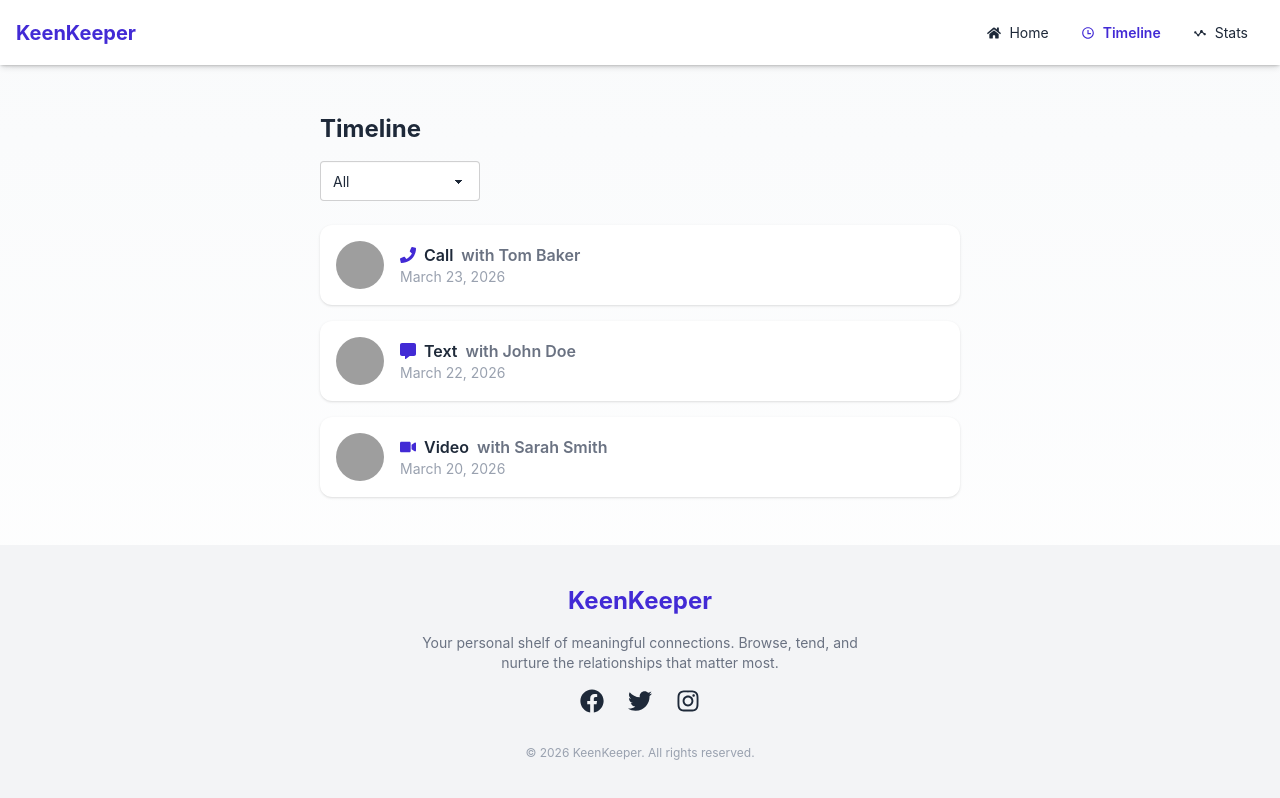
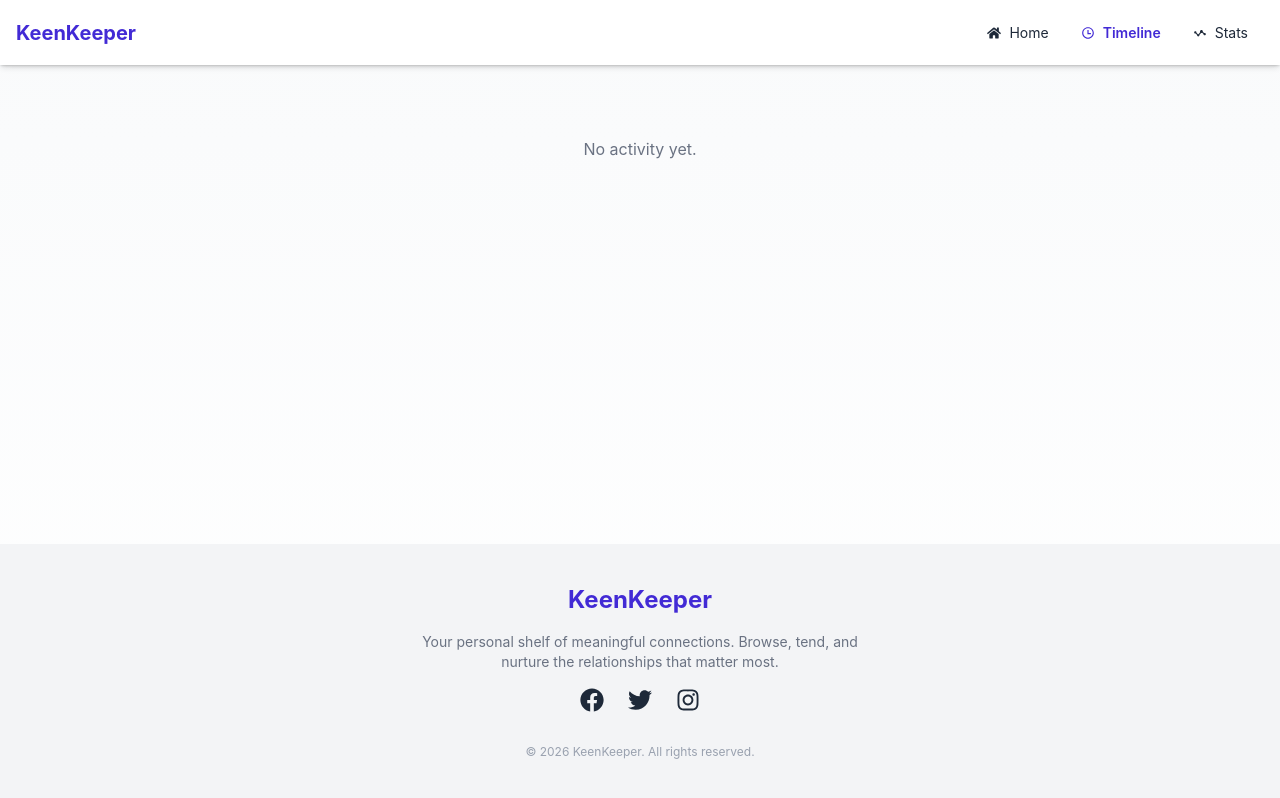
Before and after one commit to mdruhulamins786/Assignment-7-13, a React (Vite) app: page /timeline in a window 1280 px wide. Shown: the top 798 px of the page. Built offline with nearby package versions, Linux system fonts and the light colour scheme; grey boxes are pictures that could not be loaded.

Commit message:
create timeline component and show call, text, video data ui display show

```diff
--- a/src/context-api/FriendContext.jsx
+++ b/src/context-api/FriendContext.jsx
@@ -4,6 +4,7 @@ export const FriendContextApi = createContext();
 
 const FriendContext = ({ children }) => {
   const [friends, setFriends] = useState([]);
+  const [timeline, setTimeline] = useState([]);
 
   useEffect(() => {
     const loadData = async () => {
@@ -20,7 +21,9 @@ const FriendContext = ({ children }) => {
   }, []);
 
   return (
-    <FriendContextApi.Provider value={{ friends, setFriends }}>
+    <FriendContextApi.Provider
+      value={{ friends, setFriends, timeline, setTimeline }}
+    >
       {children}
     </FriendContextApi.Provider>
   );
--- a/src/pages/Timeline.jsx
+++ b/src/pages/Timeline.jsx
@@ -1,96 +1,62 @@
-import { useState } from "react";
+import { useContext } from "react";
+import { FriendContextApi } from "../context-api/FriendContext";
 import { FaPhone, FaVideo } from "react-icons/fa";
 import { FaMessage } from "react-icons/fa6";
 
-const timelineData = [
-  {
-    id: 1,
-    type: "call",
-    name: "Tom Baker",
-    date: "March 23, 2026",
-    img: "https://i.pravatar.cc/100?img=1",
-  },
-  {
-    id: 2,
-    type: "text",
-    name: "John Doe",
-    date: "March 22, 2026",
-    img: "https://i.pravatar.cc/100?img=2",
-  },
-  {
-    id: 3,
-    type: "video",
-    name: "Sarah Smith",
-    date: "March 20, 2026",
-    img: "https://i.pravatar.cc/100?img=3",
-  },
-];
-
 const Timeline = () => {
-  const [filter, setFilter] = useState("all");
-
-  const filteredData =
-    filter === "all"
-      ? timelineData
-      : timelineData.filter((item) => item.type === filter);
+  const { timeline } = useContext(FriendContextApi);
 
   const getIcon = (type) => {
     switch (type) {
       case "call":
-        return <FaPhone />;
+        return <FaPhone className="text-green-500" />;
       case "text":
-        return <FaMessage />;
+        return <FaMessage className="text-blue-500" />;
       case "video":
-        return <FaVideo />;
+        return <FaVideo className="text-purple-500" />;
       default:
         return null;
     }
   };
 
+  if (!timeline?.length) {
     return (
-    <div className="max-w-2xl mx-auto p-4">
-      <h3 className="text-2xl font-bold mb-4">Timeline</h3>
+      <div className="text-center mt-10 text-gray-500">
+        No activity yet.
+      </div>
+    );
+  }
 
-      {/* Filter */}
-      <div className="mb-6">
-        <select
-          className="select select-bordered w-full sm:w-40"
-          onChange={(e) => setFilter(e.target.value)}
-        >
-          <option value="all">All</option>
-          <option value="call">Call</option>
-          <option value="text">Text</option>
-          <option value="video">Video</option>
-        </select>
-      </div>
+  return (
+    <div className="max-w-3xl mx-auto p-4 space-y-4">
+      <h2 className="text-2xl font-bold text-center mb-4">
+        📅 Activity Timeline
+      </h2>
 
-      {/* Timeline List */}
-      <div className="space-y-4">
-        {filteredData.map((item) => (
+      {timeline.map((item) => (
         <div
           key={item.id}
-            className="flex items-center gap-4 bg-base-100 shadow p-4 rounded-xl"
+          className="flex items-center gap-4 bg-base-100 shadow-md p-4 rounded-xl"
         >
           {/* Avatar */}
           <img
             src={item.img}
             alt={item.name}
-              className="w-12 h-12 rounded-full"
+            className="w-12 h-12 rounded-full object-cover border"
           />
 
-            {/* Info */}
+          {/* Content */}
           <div className="flex-1">
-              <div className="flex items-center gap-2 font-semibold">
-                <span className="text-primary">{getIcon(item.type)}</span>
-                <h6 className="capitalize">{item.type}</h6>
-                <span className="text-gray-500">with {item.name}</span>
+            <h3 className="font-semibold">{item.name}</h3>
+            <p className="text-sm text-gray-500">
+              {item.type.toUpperCase()} • {item.date}
+            </p>
           </div>
 
-              <p className="text-sm text-gray-400">{item.date}</p>
-            </div>
+          {/* Icon */}
+          <div className="text-xl">{getIcon(item.type)}</div>
         </div>
       ))}
-      </div>
     </div>
   );
 };
--- a/src/ui/FriendsDetails.jsx
+++ b/src/ui/FriendsDetails.jsx
@@ -6,7 +6,20 @@ import { FaMessage } from "react-icons/fa6";
 
 const FriendsDetails = () => {
   const { id } = useParams();
-  const { friends } = useContext(FriendContextApi);
+  const { friends, setTimeline } = useContext(FriendContextApi);
+
+  const handleAddTimelineData = (data, type) => {
+    const { name, picture } = data;
+    const newData = {
+      id: crypto.randomUUID(),
+      type,
+      name,
+      date: new Date().toISOString().split("T")[0],
+      img: picture,
+    };
+
+    setTimeline((prevTimeline) => [...prevTimeline, newData]);
+  };
 
   const friend = friends?.find((f) => f.id === Number(id));
 
@@ -108,15 +121,24 @@ const FriendsDetails = () => {
 
             {/* Quick Actions */}
             <div className="flex gap-4 justify-center">
-              <button className="btn btn-success flex items-center gap-2">
+              <button
+                onClick={() => handleAddTimelineData(friend, "call")}
+                className="btn btn-success flex items-center gap-2"
+              >
                 <FaPhone /> Call
               </button>
 
-              <button className="btn btn-info flex items-center gap-2">
+              <button
+                onClick={() => handleAddTimelineData(friend, "text")}
+                className="btn btn-info flex items-center gap-2"
+              >
                 <FaMessage /> Message
               </button>
 
-              <button className="btn btn-secondary flex items-center gap-2">
+              <button
+                onClick={() => handleAddTimelineData(friend, "video")}
+                className="btn btn-secondary flex items-center gap-2"
+              >
                 <FaVideo /> Video
               </button>
             </div>
```
Lines whose indentation alone changed are shown as unchanged.
